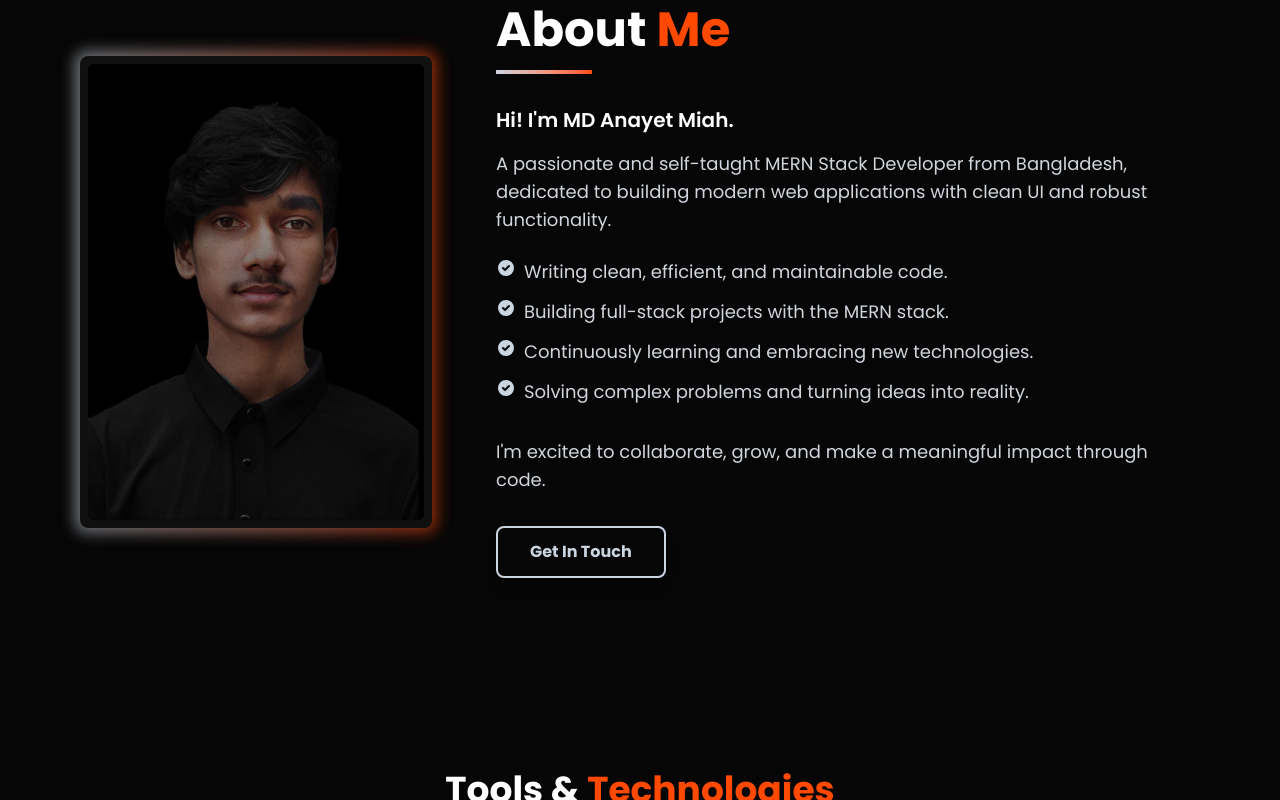
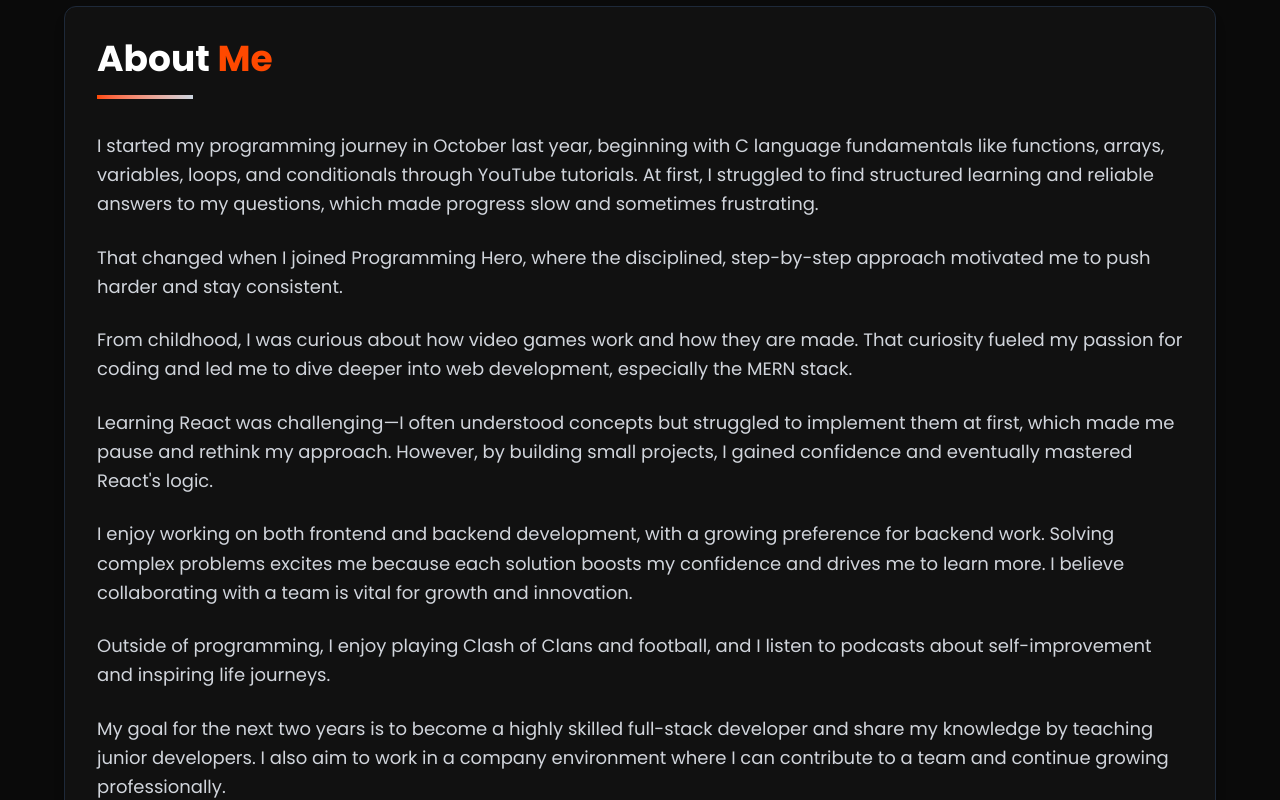
Before and after one commit to ana-yet/my-portfolio, a React (Vite) app: page / in a window 1280 px wide. Shown: the part 880-1680 px from the top of the page. Built offline with nearby package versions, Linux system fonts and the light colour scheme.

Commit message:
about section updated

```diff
--- a/src/components/AboutMe/AboutMe.jsx
+++ b/src/components/AboutMe/AboutMe.jsx
@@ -1,41 +1,27 @@
 import React from "react";
 import { motion } from "framer-motion";
-import image from "../../assets/me.jpg";
-
-const CheckIcon = () => (
-  <svg
-    className="w-5 h-5 mr-2 text-accent flex-shrink-0"
-    xmlns="http://www.w3.org/2000/svg"
-    viewBox="0 0 20 20"
-    fill="currentColor"
-  >
-    <path
-      fillRule="evenodd"
-      d="M10 18a8 8 0 100-16 8 8 0 000 16zm3.707-9.293a1 1 0 00-1.414-1.414L9 10.586 7.707 9.293a1 1 0 00-1.414 1.414l2 2a1 1 0 001.414 0l4-4z"
-      clipRule="evenodd"
-    />
-  </svg>
-);
 
 const AboutMe = () => {
   const bio = {
-    greeting: "Hi! I'm MD Anayet Miah.",
-    intro:
-      "A passionate and self-taught MERN Stack Developer from Bangladesh, dedicated to building modern web applications with clean UI and robust functionality.",
-    focus: [
-      "Writing clean, efficient, and maintainable code.",
-      "Building full-stack projects with the MERN stack.",
-      "Continuously learning and embracing new technologies.",
-      "Solving complex problems and turning ideas into reality.",
+    title: "About Me",
+    paragraphs: [
+      "I started my programming journey in October last year, beginning with C language fundamentals like functions, arrays, variables, loops, and conditionals through YouTube tutorials. At first, I struggled to find structured learning and reliable answers to my questions, which made progress slow and sometimes frustrating.",
+      "That changed when I joined Programming Hero, where the disciplined, step-by-step approach motivated me to push harder and stay consistent.",
+      "From childhood, I was curious about how video games work and how they are made. That curiosity fueled my passion for coding and led me to dive deeper into web development, especially the MERN stack.",
+      "Learning React was challenging—I often understood concepts but struggled to implement them at first, which made me pause and rethink my approach. However, by building small projects, I gained confidence and eventually mastered React's logic.",
+      "I enjoy working on both frontend and backend development, with a growing preference for backend work. Solving complex problems excites me because each solution boosts my confidence and drives me to learn more. I believe collaborating with a team is vital for growth and innovation.",
+      "Outside of programming, I enjoy playing Clash of Clans and football, and I listen to podcasts about self-improvement and inspiring life journeys.",
+      "My goal for the next two years is to become a highly skilled full-stack developer and share my knowledge by teaching junior developers. I also aim to work in a company environment where I can contribute to a team and continue growing professionally.",
     ],
-    cta: "I'm excited to collaborate, grow, and make a meaningful impact through code.",
   };
 
   const containerVariants = {
-    hidden: {},
+    hidden: { opacity: 0 },
     visible: {
+      opacity: 1,
       transition: {
-        staggerChildren: 0.2,
+        staggerChildren: 0.1,
+        delayChildren: 0.2,
       },
     },
   };
@@ -53,72 +39,57 @@ const AboutMe = () => {
   };
 
   return (
-    <section id="about" className="py-24">
-      <div className="max-w-6xl mx-auto px-4">
+    <section id="about" className="py-16 md:py-24 bg-[#0a0a0a]">
+      <div className="max-w-6xl mx-auto">
         <motion.div
-          className="flex flex-col lg:flex-row items-center justify-center gap-12 lg:gap-16"
           initial="hidden"
           whileInView="visible"
-          viewport={{ once: true, amount: 0.3 }}
+          viewport={{ once: true, amount: 0.2 }}
           variants={containerVariants}
         >
-          {/* Left Column: Image */}
+          {/* Card Container */}
           <motion.div
-            className="w-full max-w-sm hidden md:block lg:w-1/3"
+            className="bg-[#111111] rounded-xl p-6 md:p-8 shadow-lg border border-gray-800"
             variants={itemVariants}
           >
-            <div className="relative group">
-              <div className="absolute -inset-1 bg-gradient-to-r from-accent to-primary rounded-lg blur opacity-60 group-hover:opacity-100 transition duration-1000 group-hover:duration-200 animate-tilt"></div>
-              <figure className="relative bg-[#111111] p-2 rounded-lg leading-none flex items-center">
-                <img
-                  className="w-full h-auto rounded-md shadow-lg"
-                  src={image}
-                  alt="My Image"
-                />
-              </figure>
-            </div>
-          </motion.div>
-
-          {/*  Text Content */}
-          <motion.div
-            className="w-full lg:w-2/3 text-center lg:text-left"
+            {/* Title Section */}
+            <motion.h2
+              className="text-3xl md:text-4xl font-bold text-white mb-4"
               variants={itemVariants}
             >
-            <h2 className="text-4xl md:text-5xl font-bold text-white mb-4">
               About <span className="text-primary">Me</span>
-            </h2>
-            <div className="w-24 h-1 bg-gradient-to-r to-primary from-accent mb-8 mx-auto lg:mx-0"></div>
+            </motion.h2>
 
-            <div className="text-lg text-gray-300 space-y-4">
-              <p className="font-semibold text-xl text-white">{bio.greeting}</p>
-              <p>{bio.intro}</p>
+            <motion.div
+              className="w-24 h-1 bg-gradient-to-r from-primary to-accent mb-8"
+              variants={itemVariants}
+            />
 
-              <ul className="space-y-3 pt-2 text-left inline-block">
-                {bio.focus.map((item, index) => (
-                  <motion.li
+            {/* Content Section - Your exact text */}
+            <div className="space-y-6 text-gray-300">
+              {bio.paragraphs.map((paragraph, index) => (
+                <motion.p
                   key={index}
-                    className="flex items-start"
+                  className="text-base md:text-lg leading-relaxed"
                   variants={itemVariants}
                 >
-                    <CheckIcon />
-                    <span>{item}</span>
-                  </motion.li>
+                  {paragraph}
+                </motion.p>
               ))}
-              </ul>
-
-              <p className="pt-4">{bio.cta}</p>
             </div>
 
-            <motion.a
+            {/* CTA Button */}
+            <motion.div className="mt-12" variants={itemVariants}>
+              <a
                 href="#contact"
-              className="inline-block mt-8 border-accent border-2 text-accent  font-bold py-3 px-8 rounded-lg shadow-lg
+                className="inline-block border-2 border-primary text-primary font-medium py-2 px-6 rounded-lg
                            transition-all duration-300 ease-in-out
-                         hover:text-primary hover:border-primary hover:scale-105
-                         "
-              variants={itemVariants}
+                           hover:bg-primary hover:text-white hover:scale-105
+                           focus:outline-none focus:ring-2 focus:ring-primary focus:ring-opacity-50"
               >
                 Get In Touch
-            </motion.a>
+              </a>
+            </motion.div>
           </motion.div>
         </motion.div>
       </div>
```
Also changed, not shown: 1 other file (tests, documents, lock files or other folders). Lines whose indentation alone changed are shown as unchanged.
